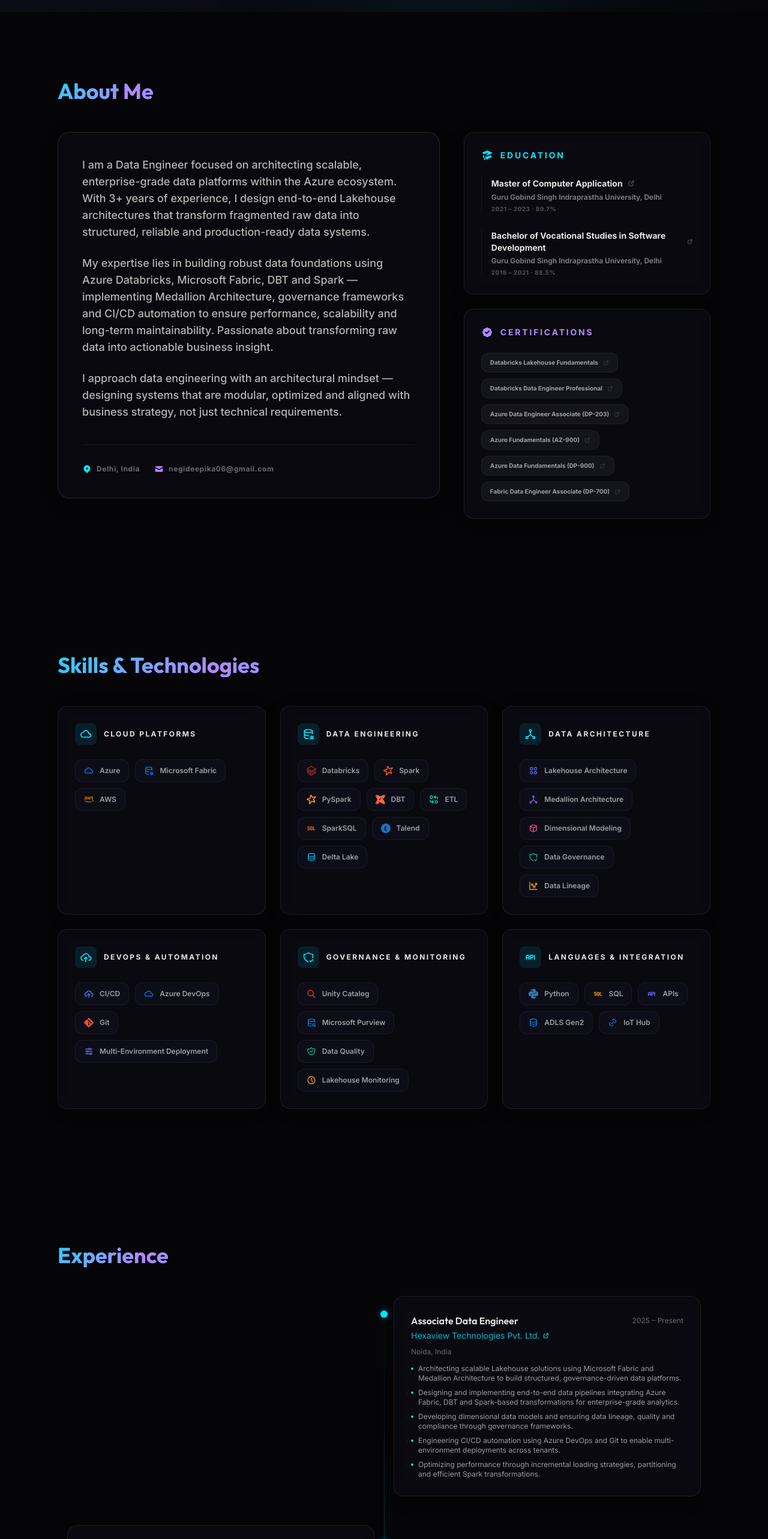
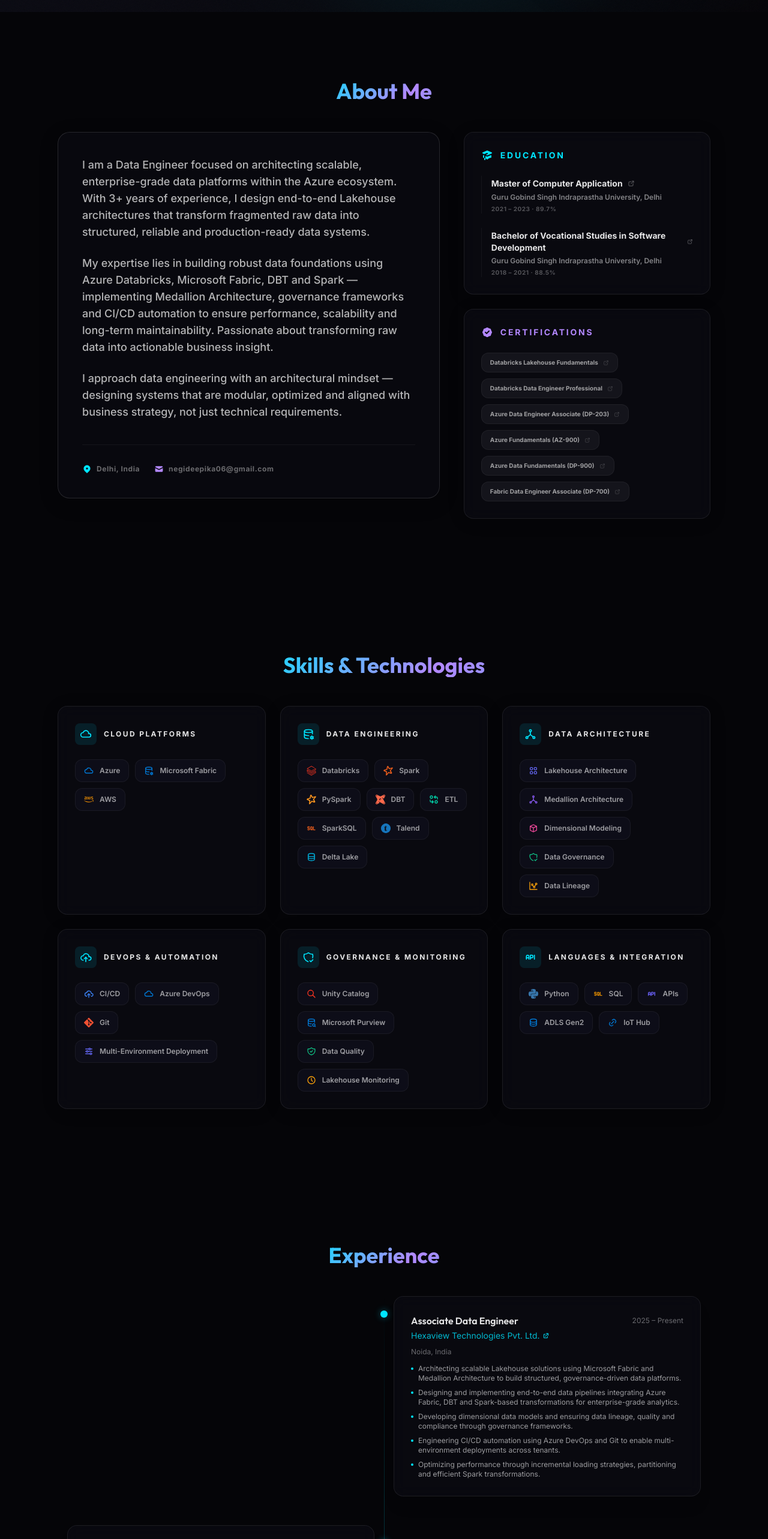
Before and after one commit to CreativeAyush/portfolioclientnew, a React (Vite) app: page / in a window 1280 px wide. Shown: the part 780-3346 px from the top of the page at 60% size. Built offline with nearby package versions, Linux system fonts and the light colour scheme.

Commit message:
udated center

```diff
--- a/src/sections/About.tsx
+++ b/src/sections/About.tsx
@@ -11,7 +11,7 @@
     return (
         <SectionWrapper id="about">
             <motion.h2
-                className="font-display text-3xl sm:text-4xl font-bold text-gradient mb-12 text-center"
+                className="font-display text-3xl sm:text-4xl font-bold text-gradient mb-12 text-center mx-auto block w-fit"
                 initial={{ opacity: 0, y: 30 }}
                 whileInView={{ opacity: 1, y: 0 }}
                 viewport={{ once: false }}
--- a/src/sections/Contact.tsx
+++ b/src/sections/Contact.tsx
@@ -25,7 +25,7 @@
 
     return (
         <SectionWrapper id="contact">
-            <h2 className="font-display text-3xl sm:text-4xl font-bold text-gradient mb-4 text-center">
+            <h2 className="font-display text-3xl sm:text-4xl font-bold text-gradient mb-4 text-center mx-auto block w-fit">
                 {t('contact.title')}
             </h2>
             <p className="text-white/50 text-center text-sm mb-10 max-w-md mx-auto">
--- a/src/sections/Experience.tsx
+++ b/src/sections/Experience.tsx
@@ -10,7 +10,7 @@
     return (
         <SectionWrapper id="experience">
             <motion.h2
-                className="font-display text-3xl sm:text-4xl font-bold text-gradient mb-12 text-center"
+                className="font-display text-3xl sm:text-4xl font-bold text-gradient mb-12 text-center mx-auto block w-fit"
                 initial={{ opacity: 0, y: 30 }}
                 whileInView={{ opacity: 1, y: 0 }}
                 viewport={{ once: false }}
--- a/src/sections/Projects.tsx
+++ b/src/sections/Projects.tsx
@@ -14,7 +14,7 @@
     return (
         <SectionWrapper id="projects">
             <motion.h2
-                className="font-display text-3xl sm:text-4xl font-bold text-gradient mb-12 text-center"
+                className="font-display text-3xl sm:text-4xl font-bold text-gradient mb-12 text-center mx-auto block w-fit"
                 initial={{ opacity: 0, y: 30 }}
                 whileInView={{ opacity: 1, y: 0 }}
                 viewport={{ once: false }}
--- a/src/sections/Skills.tsx
+++ b/src/sections/Skills.tsx
@@ -22,7 +22,7 @@
     return (
         <SectionWrapper id="skills">
             <motion.h2
-                className="font-display text-3xl sm:text-4xl font-bold text-gradient mb-12 text-center"
+                className="font-display text-3xl sm:text-4xl font-bold text-gradient mb-12 text-center mx-auto block w-fit"
                 initial={{ opacity: 0, y: 30 }}
                 whileInView={{ opacity: 1, y: 0 }}
                 viewport={{ once: false }}
```
